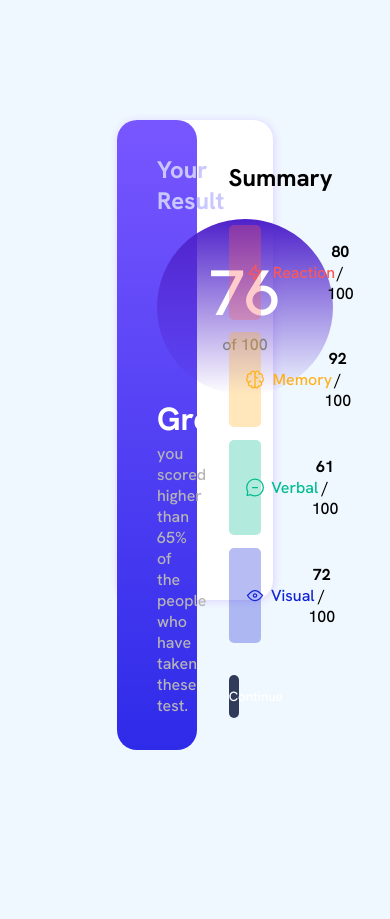
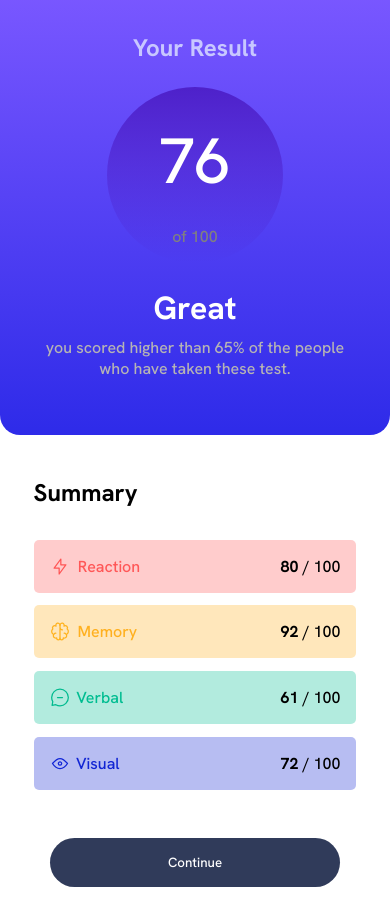
Before and after one commit to PedroDmMaia/front_end_exercice, a plain HTML site: page index.html in a window 390 px wide. Before the commit the page ends 844 px from the top, so only its background shows below. Drawn offline with Linux system fonts and the light colour scheme.

Commit message:
making the layout responsive

```diff
--- a/main.css
+++ b/main.css
@@ -15,11 +15,6 @@
 --back-button: hsl(224, 30%, 27%);
 }
 
-
-body {
-    background-color: aliceblue;
-}
-
 .container {
     margin: 0 auto;
     display: grid;
@@ -35,6 +30,7 @@ body {
 }
 
 header {
+    width: 100%;
     background-image: var(--gradient);
     padding: 2em 2.5em;
     border-radius: 20px;
@@ -52,7 +48,7 @@ header h2 {
     width: 11em;
     height: 11em;
     margin: 0 auto;
-    background-image: var(--circle-gradient);
+    background: var(--circle-gradient);
     border-radius: 50%;
 }
 
@@ -146,3 +142,42 @@ button {
 button:hover {
     background-image: var(--gradient);
 }
+
+@media screen and (max-width: 1352px){
+    body{
+        background-color: none;
+    }
+
+    .container {
+        display: block;
+        max-width: 100%;
+        margin-top: 0;
+        box-shadow: none;
+    }
+
+    header {
+        border-radius: 0 0 20px 20px;
+    }
+
+    button {
+        padding: 1rem;
+        width: 90%;
+        margin-top: 3rem;
+    }
+
+    .score,
+    header h2,
+    header p {
+        margin-bottom: 1.5rem;
+    }
+
+    header h1 {
+        margin-bottom: 0.5rem;
+    }
+}
+
+@media screen and (min-width: 1353px){
+    body {
+        background-color: aliceblue;
+    }
+}
```
